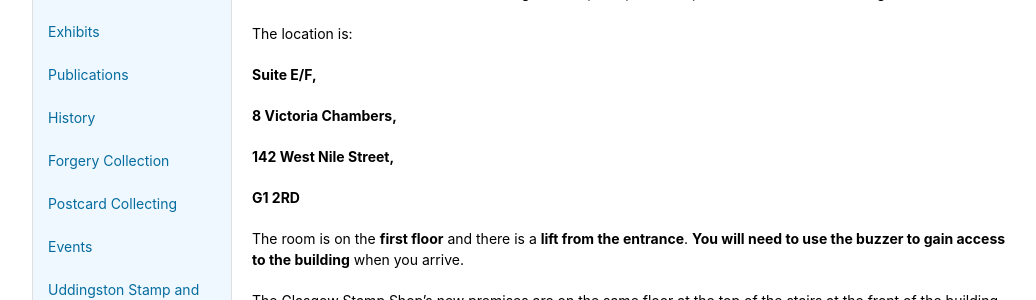
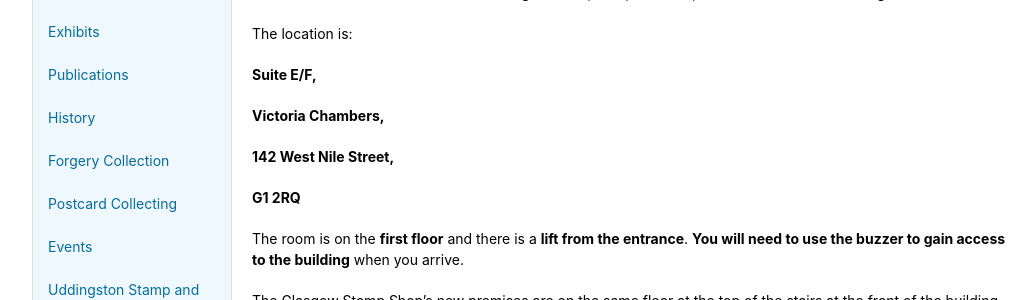
Before and after one commit to astalker/caledonian-stamps, a Jekyll site: the page built from index.md, in a window 1280 px wide and 900 px high. Shown: the part 349-649 px from the top of the window, without its empty margins (118-1154 px from the left). Built offline with Jekyll 4.4.1, drawn with Linux system fonts in a browser that asks for light colours; our own code applies the rules of GitHub Pages for plain Markdown files.

Commit message:
Update address in index.md
Corrected address details for the location.

```diff
--- a/index.md
+++ b/index.md
@@ -10,11 +10,11 @@ The location is:
 
 **Suite E/F,**
 
-**8 Victoria Chambers,**
+**Victoria Chambers,**
 
 **142 West Nile Street,**
 
-**G1 2RD**
+**G1 2RQ**
 
 The room is on the **first floor** and there is a **lift from the entrance**.  **You will need to use the buzzer to gain access to the building** when you arrive.
 
```
